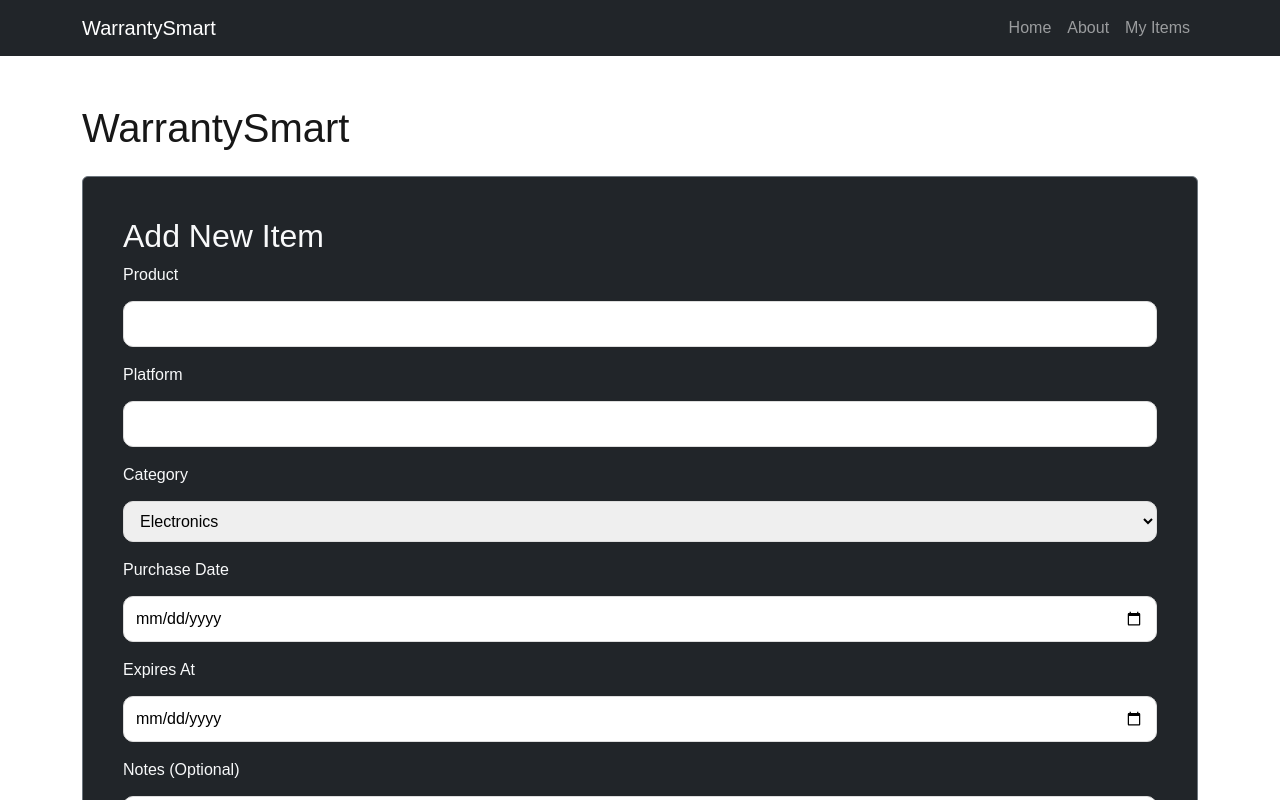
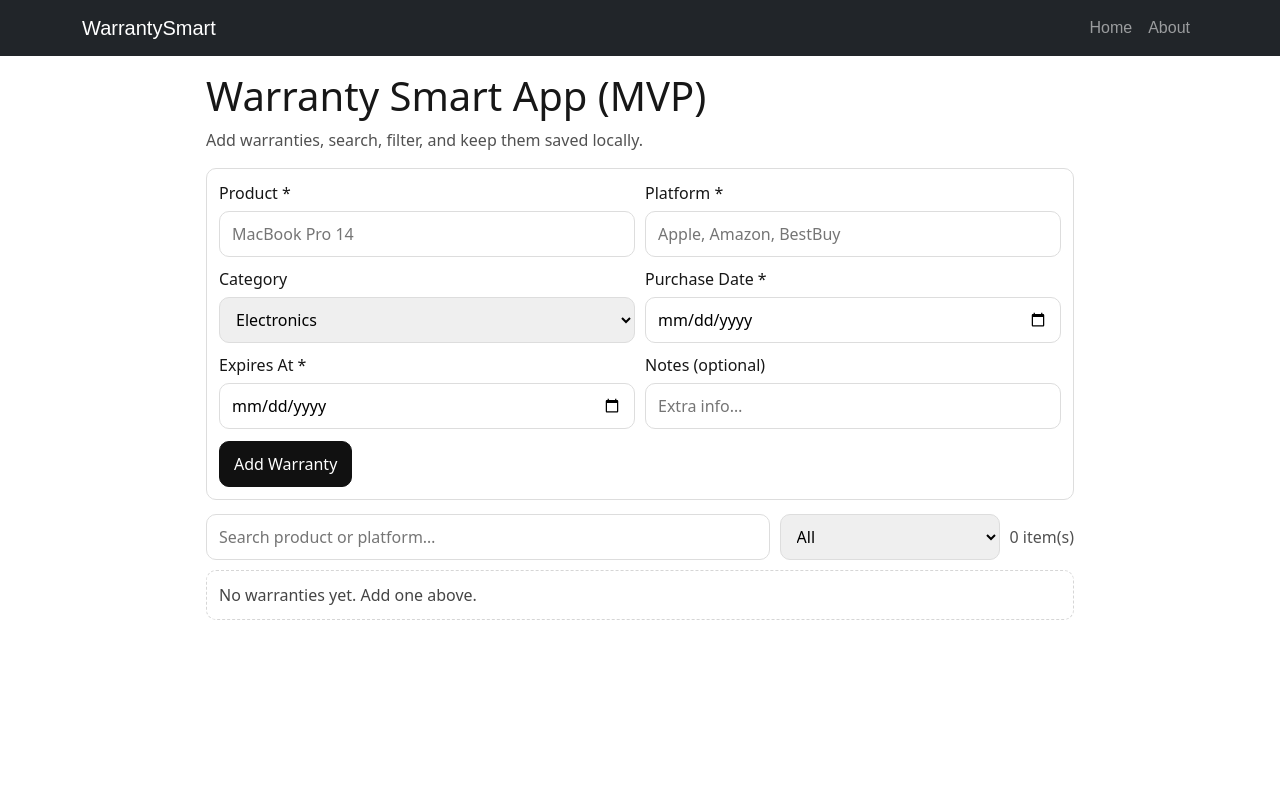
Before and after one commit to gkurkjian/WarranySmartApp, a Next.js app: page / in a window 1280 px wide. Shown: the top 800 px of the page. Built offline with nearby package versions, Linux system fonts and the light colour scheme.

Commit message:
forth commit: fixed the about.js, implemented FilterBar, WarrantyForm, WarrantyList in components folder

```diff
--- a/components/CostumeNavBar.js
+++ b/components/CostumeNavBar.js
@@ -1,20 +1,19 @@
 import Link from "next/link";
-import { Container, Nav, Navbar } from "react-bootstrap";
+import { Navbar, Nav, Container } from "react-bootstrap";
 
 export default function CostumeNavBar() {
   return (
-    <Navbar bg="dark" variant="dark" expand="lg" sticky="top">
+    <Navbar bg="dark" variant="dark" expand="lg">
       <Container>
         <Navbar.Brand as={Link} href="/">
           WarrantySmart
         </Navbar.Brand>
 
-        <Navbar.Toggle aria-controls="main-nav" />
-        <Navbar.Collapse id="main-nav">
+        <Navbar.Toggle />
+        <Navbar.Collapse>
           <Nav className="ms-auto">
             <Nav.Link as={Link} href="/">Home</Nav.Link>
             <Nav.Link as={Link} href="/about">About</Nav.Link>
-            <Nav.Link as={Link} href="/myitems">My Items</Nav.Link>
           </Nav>
         </Navbar.Collapse>
       </Container>
--- /dev/null
+++ b/components/FiltersBar.js
@@ -0,0 +1,46 @@
+export default function FiltersBar({
+  search,
+  setSearch,
+  category,
+  setCategory,
+  categories,
+  count,
+}) {
+  return (
+    <div
+      style={{
+        display: "flex",
+        gap: 10,
+        alignItems: "center",
+        marginTop: 14,
+        marginBottom: 10,
+        flexWrap: "wrap",
+      }}
+    >
+      <input
+        value={search}
+        onChange={(e) => setSearch(e.target.value)}
+        placeholder="Search product or platform…"
+        style={{ ...inputStyle, flex: "1 1 260px" }}
+      />
+
+      <select value={category} onChange={(e) => setCategory(e.target.value)} style={inputStyle}>
+        {categories.map((c) => (
+          <option key={c} value={c}>
+            {c}
+          </option>
+        ))}
+      </select>
+
+      <span style={{ opacity: 0.75 }}>{count} item(s)</span>
+    </div>
+  );
+}
+
+const inputStyle = {
+  padding: "10px 12px",
+  borderRadius: 10,
+  border: "1px solid #ddd",
+  outline: "none",
+  minWidth: 220,
+};
--- /dev/null
+++ b/components/WarrantyForm.js
@@ -0,0 +1,96 @@
+export default function WarrantyForm({ form, onChange, onSubmit, categories }) {
+  return (
+    <form onSubmit={onSubmit} style={{ border: "1px solid #ddd", borderRadius: 10, padding: 12 }}>
+      <div style={{ display: "grid", gap: 10, gridTemplateColumns: "1fr 1fr" }}>
+        <label>
+          Product *
+          <input
+            name="product"
+            value={form.product}
+            onChange={onChange}
+            placeholder="MacBook Pro 14"
+            style={inputStyle}
+          />
+        </label>
+
+        <label>
+          Platform *
+          <input
+            name="platform"
+            value={form.platform}
+            onChange={onChange}
+            placeholder="Apple, Amazon, BestBuy"
+            style={inputStyle}
+          />
+        </label>
+
+        <label>
+          Category
+          <select name="category" value={form.category} onChange={onChange} style={inputStyle}>
+            {categories.filter((c) => c !== "All").map((c) => (
+              <option key={c} value={c}>
+                {c}
+              </option>
+            ))}
+          </select>
+        </label>
+
+        <label>
+          Purchase Date *
+          <input
+            type="date"
+            name="purchaseDate"
+            value={form.purchaseDate}
+            onChange={onChange}
+            style={inputStyle}
+          />
+        </label>
+
+        <label>
+          Expires At *
+          <input
+            type="date"
+            name="expiresAt"
+            value={form.expiresAt}
+            onChange={onChange}
+            style={inputStyle}
+          />
+        </label>
+
+        <label>
+          Notes (optional)
+          <input
+            name="notes"
+            value={form.notes}
+            onChange={onChange}
+            placeholder="Extra info…"
+            style={inputStyle}
+          />
+        </label>
+      </div>
+
+      <button type="submit" style={buttonStyle}>
+        Add Warranty
+      </button>
+    </form>
+  );
+}
+
+const inputStyle = {
+  width: "100%",
+  padding: "10px 12px",
+  borderRadius: 10,
+  border: "1px solid #ddd",
+  marginTop: 6,
+  outline: "none",
+};
+
+const buttonStyle = {
+  marginTop: 12,
+  padding: "10px 14px",
+  borderRadius: 10,
+  border: "1px solid #111",
+  background: "#111",
+  color: "white",
+  cursor: "pointer",
+};
--- /dev/null
+++ b/components/WarrantyList.js
@@ -0,0 +1,72 @@
+function daysLeft(expiresAt) {
+  const end = new Date(expiresAt + "T00:00:00");
+  const now = new Date();
+  const diffMs = end.getTime() - now.getTime();
+  return Math.ceil(diffMs / (1000 * 60 * 60 * 24));
+}
+
+export default function WarrantyList({ items, onDelete }) {
+  if (items.length === 0) {
+    return (
+      <div style={{ padding: 12, border: "1px dashed #ccc", borderRadius: 10, opacity: 0.8 }}>
+        No warranties yet. Add one above.
+      </div>
+    );
+  }
+
+  return (
+    <section style={{ display: "grid", gap: 10 }}>
+      {items.map((it) => {
+        const left = daysLeft(it.expiresAt);
+        const badge = left <= 90 ? "🔥 < 3 months" : left <= 180 ? "⚠️ < 6 months" : "✅ OK";
+
+        return (
+          <div
+            key={it.id}
+            style={{
+              border: "1px solid #ddd",
+              borderRadius: 10,
+              padding: 12,
+              display: "flex",
+              justifyContent: "space-between",
+              gap: 12,
+            }}
+          >
+            <div style={{ minWidth: 0 }}>
+              <div style={{ display: "flex", gap: 10, flexWrap: "wrap", alignItems: "center" }}>
+                <strong style={{ fontSize: 16 }}>{it.product}</strong>
+                <span style={{ opacity: 0.7 }}>({it.platform})</span>
+                <span style={{ fontSize: 12, opacity: 0.85 }}>
+                  {it.category} • {badge}
+                </span>
+              </div>
+
+              <div style={{ marginTop: 6, opacity: 0.8 }}>
+                Purchased: <strong>{it.purchaseDate}</strong> • Expires:{" "}
+                <strong>{it.expiresAt}</strong> • Days left:{" "}
+                <strong>{isFinite(left) ? left : "—"}</strong>
+              </div>
+
+              {it.notes ? <div style={{ marginTop: 6 }}>{it.notes}</div> : null}
+            </div>
+
+            <button onClick={() => onDelete(it.id)} style={dangerStyle}>
+              Delete
+            </button>
+          </div>
+        );
+      })}
+    </section>
+  );
+}
+
+const dangerStyle = {
+  padding: "8px 12px",
+  borderRadius: 10,
+  border: "1px solid #c00",
+  background: "white",
+  color: "#c00",
+  cursor: "pointer",
+  height: 38,
+  alignSelf: "start",
+};
--- a/pages/index.js
+++ b/pages/index.js
@@ -1,17 +1,10 @@
 import { useEffect, useMemo, useState } from "react";
-import { Container, Card } from "react-bootstrap";
+import WarrantyForm from "../components/WarrantyForm";
+import FiltersBar from "../components/FiltersBar";
+import WarrantyList from "../components/WarrantyList";
 
 const STORAGE_KEY = "warranty_items_v1";
-
 const CATEGORIES = ["All", "Electronics", "Appliances", "Furniture", "Automotive", "Other"];
-
-function daysLeft(expiresAt) {
-  // expiresAt expected "YYYY-MM-DD"
-  const end = new Date(expiresAt + "T00:00:00");
-  const now = new Date();
-  const diffMs = end.getTime() - now.getTime();
-  return Math.ceil(diffMs / (1000 * 60 * 60 * 24));
-}
 
 function makeItem({ product, platform, category, purchaseDate, expiresAt, notes }) {
   return {
@@ -54,12 +47,10 @@ export default function Home() {
     notes: "",
   });
 
-  // load once
   useEffect(() => {
     setItems(loadItems());
   }, []);
 
-  // save on change
   useEffect(() => {
     if (typeof window !== "undefined") saveItems(items);
   }, [items]);
@@ -74,7 +65,6 @@ export default function Home() {
         const hay = `${it.product} ${it.platform}`.toLowerCase();
         return hay.includes(q);
       })
-      // sort: expiring soon first
       .sort((a, b) => new Date(a.expiresAt) - new Date(b.expiresAt));
   }, [items, search, category]);
 
@@ -86,7 +76,6 @@ export default function Home() {
   function addItem(e) {
     e.preventDefault();
 
-    // basic validation
     if (!form.product.trim()) return alert("Product is required.");
     if (!form.platform.trim()) return alert("Platform is required.");
     if (!form.purchaseDate) return alert("Purchase date is required.");
@@ -95,7 +84,6 @@ export default function Home() {
     const newItem = makeItem(form);
     setItems((prev) => [newItem, ...prev]);
 
-    // reset (keep category default)
     setForm((f) => ({
       product: "",
       platform: "",
@@ -111,136 +99,24 @@ export default function Home() {
   }
 
   return (
-    <Container className="py-4">
-      <h1 className="my-4">WarrantySmart</h1>
+    <main style={{ maxWidth: 900, margin: "0 auto", padding: 16, fontFamily: "system-ui" }}>
+      <h1 style={{ marginBottom: 8 }}>Warranty Smart App (MVP)</h1>
+      <p style={{ marginTop: 0, opacity: 0.75 }}>
+        Add warranties, search, filter, and keep them saved locally.
+      </p>
 
-      <Card bg="dark" text="light" className="p-4 border-secondary">
-        <Card.Body>
-          <h2>Add New Item</h2>
-          <form onSubmit={addItem}>
-            <div className="mb-3">
-              <label htmlFor="product" className="form-label">Product</label>
-              <input
-                type="text"
-                id="product"
-                name="product"
-                value={form.product}
-                onChange={handleChange}
-                style={inputStyle}
-              />
-            </div>
+      <WarrantyForm form={form} onChange={handleChange} onSubmit={addItem} categories={CATEGORIES} />
 
-            <div className="mb-3">
-              <label htmlFor="platform" className="form-label">Platform</label>
-              <input
-                type="text"
-                id="platform"
-                name="platform"
-                value={form.platform}
-                onChange={handleChange}
-                style={inputStyle}
-              />
-            </div>
+      <FiltersBar
+        search={search}
+        setSearch={setSearch}
+        category={category}
+        setCategory={setCategory}
+        categories={CATEGORIES}
+        count={filteredItems.length}
+      />
 
-            <div className="mb-3">
-              <label htmlFor="category" className="form-label">Category</label>
-              <select
-                id="category"
-                name="category"
-                value={form.category}
-                onChange={handleChange}
-                style={inputStyle}
-              >
-                {CATEGORIES.map((cat) => (
-                  <option key={cat} value={cat}>{cat}</option>
-                ))}
-              </select>
-            </div>
-
-            <div className="mb-3">
-              <label htmlFor="purchaseDate" className="form-label">Purchase Date</label>
-              <input
-                type="date"
-                id="purchaseDate"
-                name="purchaseDate"
-                value={form.purchaseDate}
-                onChange={handleChange}
-                style={inputStyle}
-              />
-            </div>
-
-            <div className="mb-3">
-              <label htmlFor="expiresAt" className="form-label">Expires At</label>
-              <input
-                type="date"
-                id="expiresAt"
-                name="expiresAt"
-                value={form.expiresAt}
-                onChange={handleChange}
-                style={inputStyle}
-              />
-            </div>
-
-            <div className="mb-3">
-              <label htmlFor="notes" className="form-label">Notes (Optional)</label>
-              <textarea
-                id={"notes"}
-                name={"notes"}
-                value={form.notes}
-				onChange={handleChange}
-				style={{ ...inputStyle, height: 100 }}
-			/>
-            </div>
-
-            <button type={"submit"} style={{ ...buttonStyle, width: "100%" }}>
-              Add Item
-            </button>
-          </form>
-        </Card.Body>
-      </Card>
-
-      {/* Search and Filter */}
-      {/* Search and Filter */}
-      {/* Search and Filter */}
-      {/* Search and Filter */}
-      {/* Search and Filter */}
-      {/* Search and Filter */}
-      {/* Search and Filter */}
-      {/* Search and Filter */}
-      {/* Search and Filter */}
-      {/* Search and Filter */}
-
-    </Container>
-
+      <WarrantyList items={filteredItems} onDelete={deleteItem} />
+    </main>
   );
 }
-
-const inputStyle = {
-  width: "100%",
-  padding: "10px 12px",
-  borderRadius: 10,
-  border: "1px solid #ddd",
-  marginTop: 6,
-  outline: "none",
-};
-
-const buttonStyle = {
-  marginTop: 12,
-  padding: "10px 14px",
-  borderRadius: 10,
-  border: "1px solid #111",
-  background: "#111",
-  color: "white",
-  cursor: "pointer",
-};
-
-const dangerStyle = {
-  padding: "8px 12px",
-  borderRadius: 10,
-  border: "1px solid #c00",
-  background: "white",
-  color: "#c00",
-  cursor: "pointer",
-  height: 38,
-  alignSelf: "start",
-};
```
Also changed, not shown: pages/about.js (added, +16 -0 lines).
